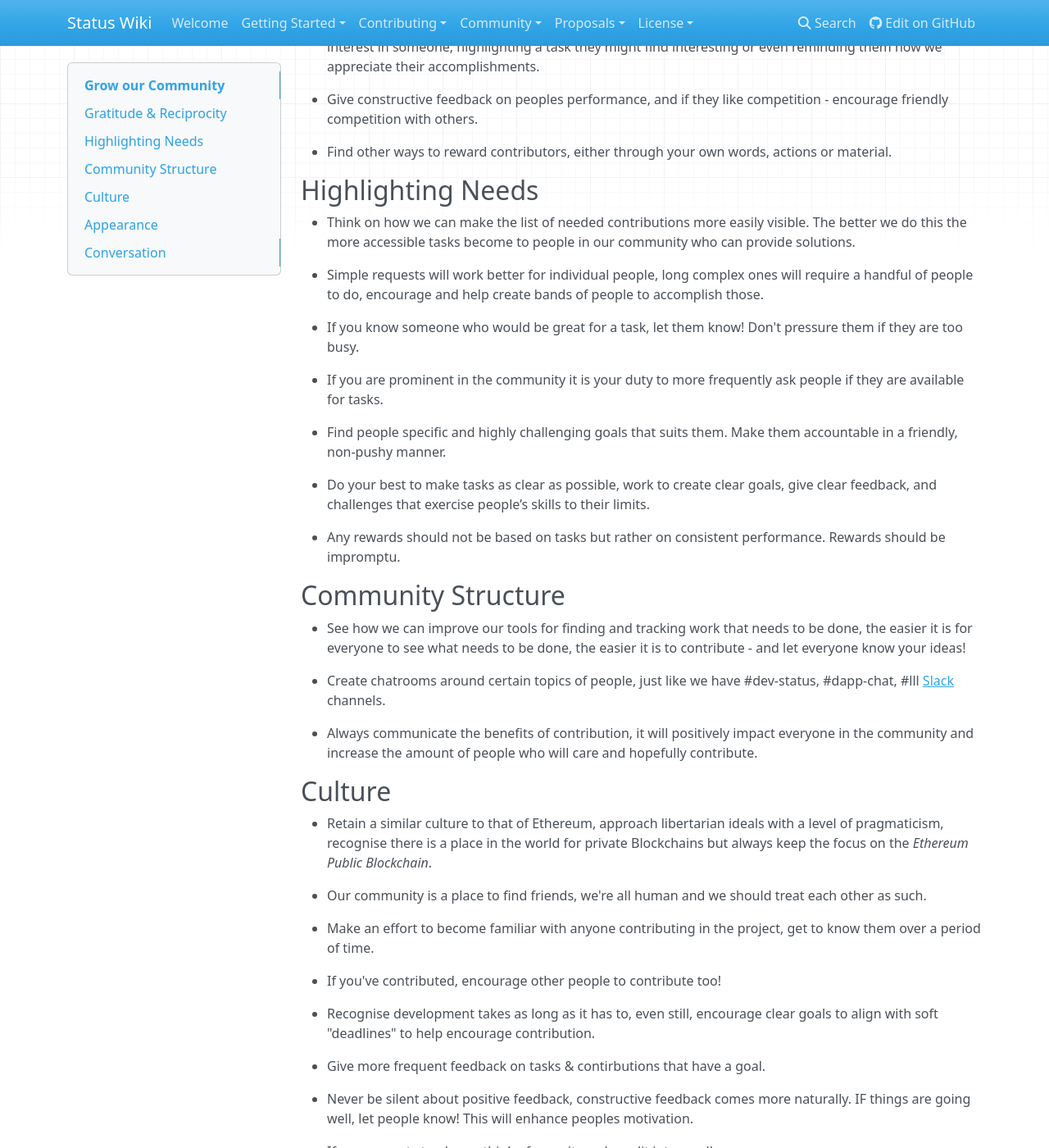
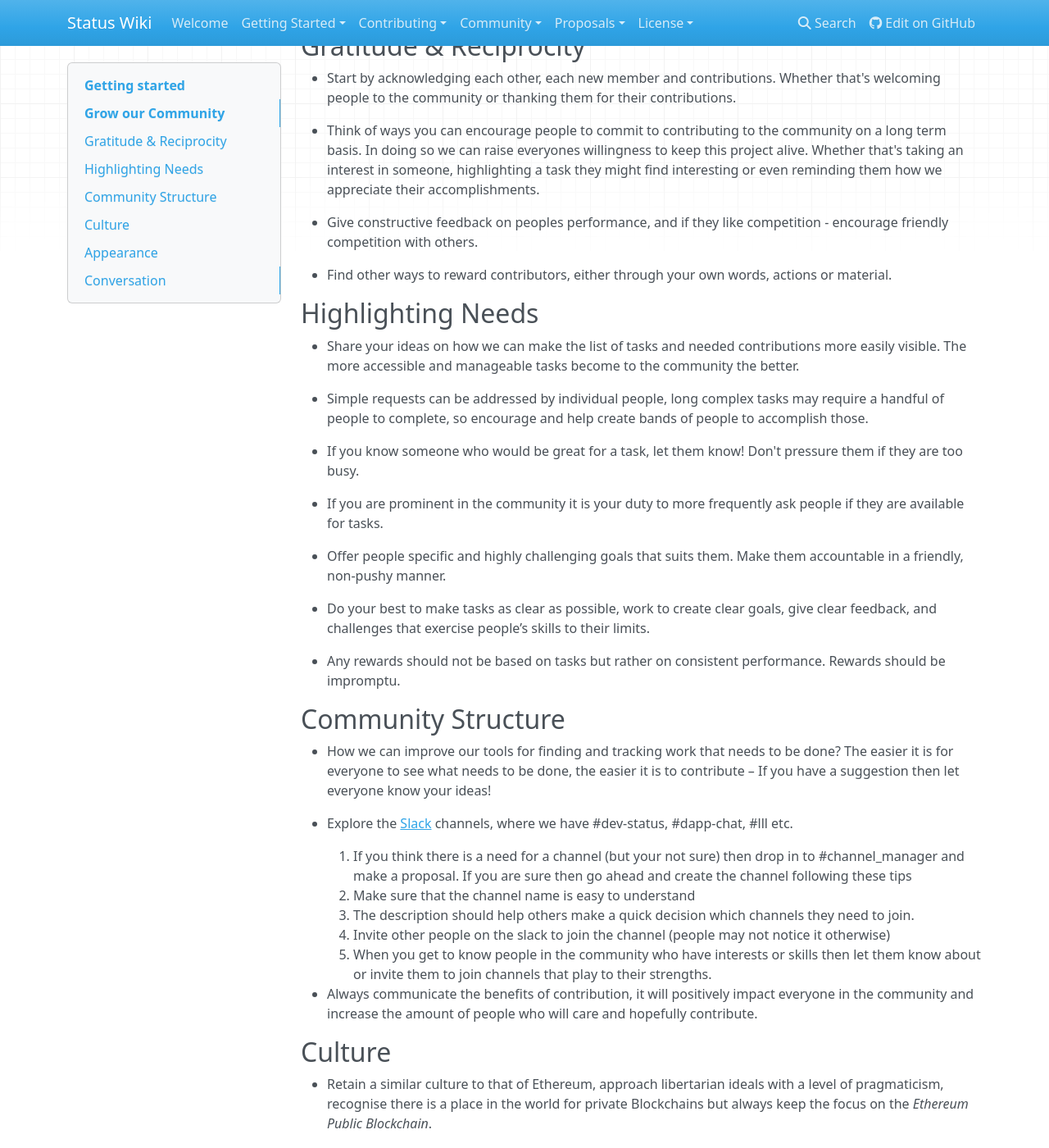
Before and after one commit to status-im/wiki.status.im, an MkDocs documentation site: the page built from docs/community/how-to-grow-our-community.md, in a window 1280 px wide and 1400 px high, scrolled down 336 px. Shown: the whole window at 82% size. Built offline with MkDocs 1.6.1, drawn with Linux system fonts in a browser that asks for light colours; nearby versions of some CDN libraries; old or Windows-style settings are respelled for this version of MkDocs; some of the changed text lies outside the part shown.

Commit message:
additional thoughts

```diff
--- a/docs/community/how-to-grow-our-community.md
+++ b/docs/community/how-to-grow-our-community.md
@@ -1,6 +1,14 @@
+
+## Getting started
+
+- at the moment much of the community communication takes place on slack.   A first step to getting involved can be as simple as joining [status-im.slack](status-im.slack.com) and saying “hi”.
+
+- take a look through the #channels on the slack and join ones that interests you.
+
 # Grow our Community
 
-This is a list of practical tips and suggestions on how you can help to grow and strengthen our community. Also please read first our [Mission and Core Values](../getting-started/mission-and-core-values.md) and ensure you follow our [Code of Conduct](../getting-started/code-of-conduct.md), as these are closely aligned.
+This is a list of practical tips and suggestions on how you can take part in, help to strengthen and grow our community.
+If you haven’t done so yet, please read our [Mission and Core Values](../getting-started/mission-and-core-values.md) and ensure you follow our [Code of Conduct](../getting-started/code-of-conduct.md), as these are closely aligned.
 
 ## Gratitude & Reciprocity
 
@@ -14,15 +22,15 @@ This is a list of practical tips and suggestions on how you can help to grow and
 
 ## Highlighting Needs
 
-- Think on how we can make the list of needed contributions more easily visible. The better we do this the more accessible tasks become to people in our community who can provide solutions.
+- Share your ideas on how we can make the list of tasks and needed contributions more easily visible. The more accessible and manageable tasks become to the community the better.
 
-- Simple requests will work better for individual people, long complex ones will require a handful of people to do, encourage and help create bands of people to accomplish those.
+- Simple requests can be addressed by individual people, long complex tasks may require a handful of people to complete, so encourage and help create bands of people to accomplish those.
 
 - If you know someone who would be great for a task, let them know! Don't pressure them if they are too busy.
 
 - If you are prominent in the community it is your duty to more frequently ask people if they are available for tasks.
 
-- Find people specific and highly challenging goals that suits them. Make them accountable in a friendly, non-pushy manner.
+- Offer people specific and highly challenging goals that suits them. Make them accountable in a friendly, non-pushy manner.
 
 - Do your best to make tasks as clear as possible, work to create clear goals, give clear feedback, and challenges that exercise people’s skills to their limits.
 
@@ -30,9 +38,14 @@ This is a list of practical tips and suggestions on how you can help to grow and
 
 ## Community Structure
 
-- See how we can improve our tools for finding and tracking work that needs to be done, the easier it is for everyone to see what needs to be done, the easier it is to contribute - and let everyone know your ideas!
+- How we can improve our tools for finding and tracking work that needs to be done?  The easier it is for everyone to see what needs to be done, the easier it is to contribute – If you have a suggestion then let everyone know your ideas!
 
-- Create chatrooms around certain topics of people, just like we have #dev-status, #dapp-chat, #lll [Slack](http://slack.status.im) channels.
+- Explore the [Slack](http://slack.status.im) channels, where we have #dev-status, #dapp-chat, #lll etc.
+    1. If you think there is a need for a channel (but your not sure) then drop in to #channel_manager and make a proposal.  If you are sure then go ahead and create the channel following these tips
+    *  Make sure that the channel name is easy to understand
+    *  The description should help others make a quick decision which channels they need to join.
+    *  Invite other people on the slack to join the channel  (people may not notice it otherwise)
+    2. When you get to know people in the community who have interests or skills then let them know about or invite them to join channels that play to their strengths.
 
 - Always communicate the benefits of contribution, it will positively impact everyone in the community and increase the amount of people who will care and hopefully contribute.
 
```
